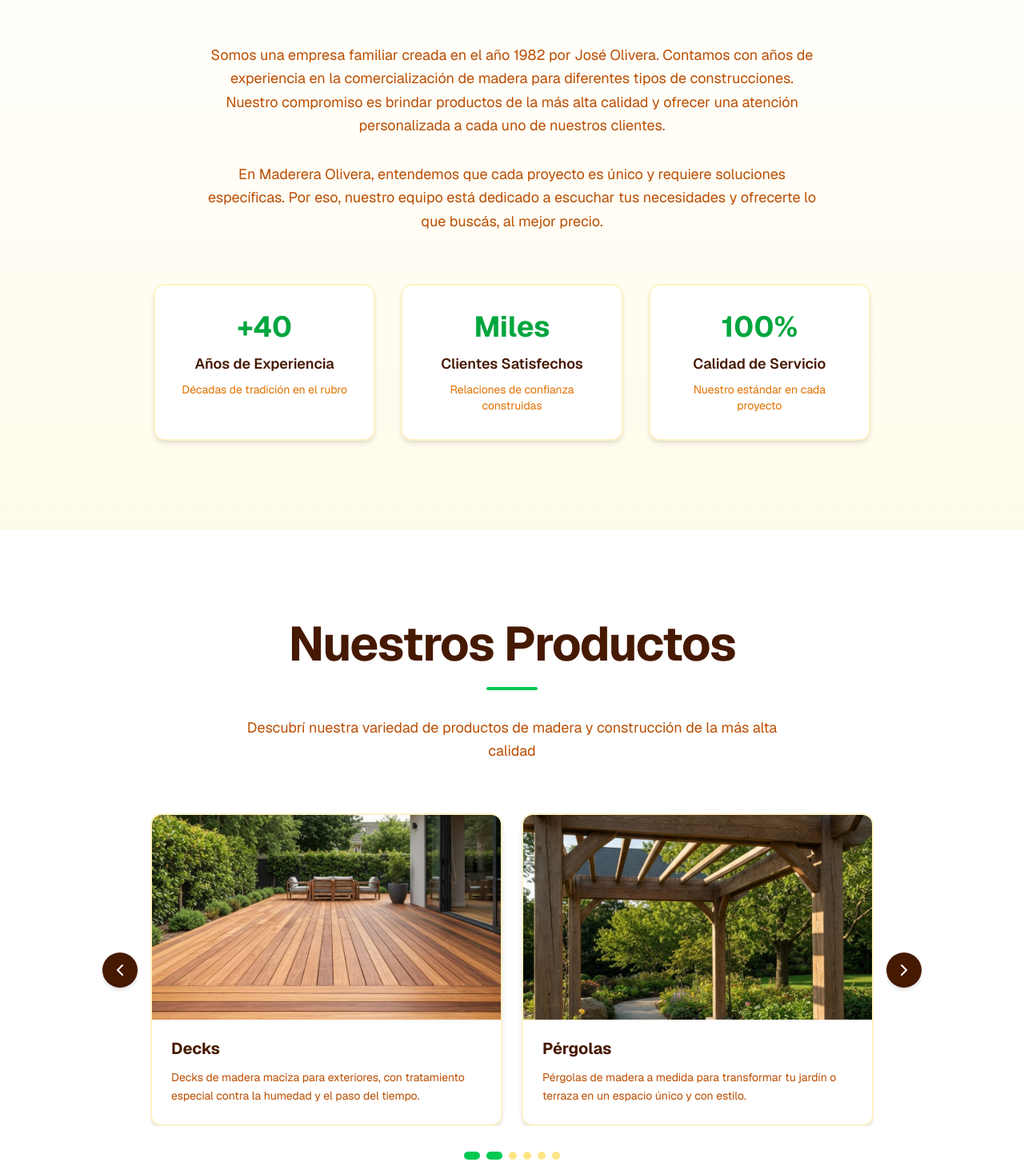
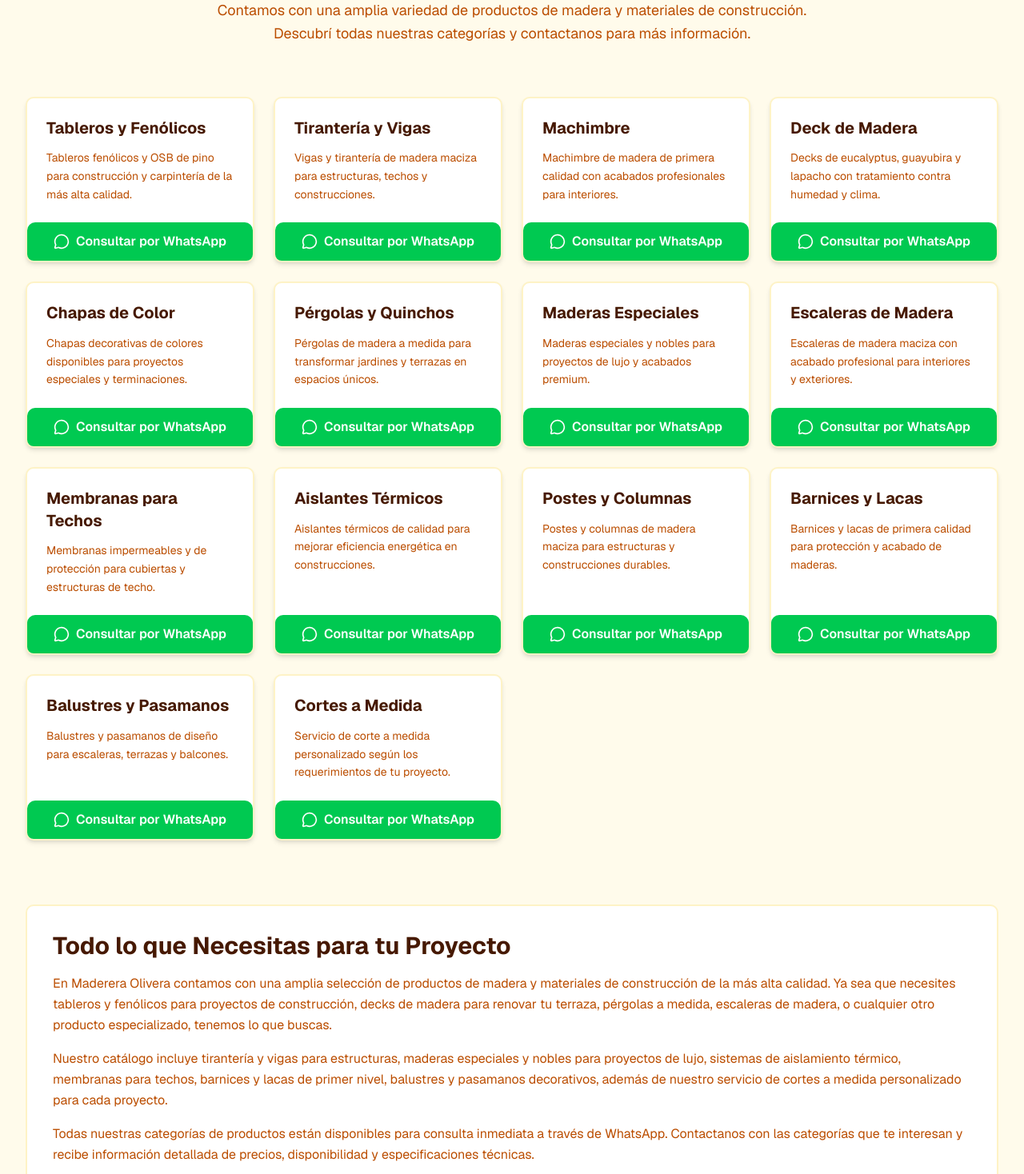
Before and after one commit to juampimichel99/MadereraOlivera, a Next.js app: page / in a window 1280 px wide. Shown: the part 1002-2470 px from the top of the page at 80% size. Built offline with nearby package versions, Linux system fonts and the light colour scheme.

Commit message:
feat: add SEO-optimized product categories section
Introduce new grid component with WhatsApp integration and SEO enhancements.

```diff
--- a/app/page.tsx
+++ b/app/page.tsx
@@ -1,5 +1,6 @@
 import { HeroSection } from '@/components/hero'
 import { AboutSection } from '@/components/about'
+import { ProductCategoriesSection } from '@/components/product-categories'
 import { ProductsSection } from '@/components/products'
 import { WoodsSection } from '@/components/woods'
 import { BenefitsSection } from '@/components/benefits'
@@ -12,6 +13,7 @@ export default function Home() {
   return (
     <div className="bg-background text-foreground">
       <HeroSection />
+      <ProductCategoriesSection />
       <AboutSection />
       <ProductsSection />
       <WoodsSection />
--- /dev/null
+++ b/components/product-categories.tsx
@@ -0,0 +1,185 @@
+'use client'
+
+import Link from 'next/link'
+import { MessageCircle } from 'lucide-react'
+
+interface ProductCategory {
+  id: string
+  name: string
+  description: string
+}
+
+const categories: ProductCategory[] = [
+  {
+    id: 'tableros-fenolicos',
+    name: 'Tableros y Fenólicos',
+    description: 'Tableros fenólicos y OSB de pino para construcción y carpintería de la más alta calidad.',
+  },
+  {
+    id: 'tiranteria-vigas',
+    name: 'Tirantería y Vigas',
+    description: 'Vigas y tirantería de madera maciza para estructuras, techos y construcciones.',
+  },
+  {
+    id: 'machimbre',
+    name: 'Machimbre',
+    description: 'Machimbre de madera de primera calidad con acabados profesionales para interiores.',
+  },
+  {
+    id: 'deck-madera',
+    name: 'Deck de Madera',
+    description: 'Decks de eucalyptus, guayubira y lapacho con tratamiento contra humedad y clima.',
+  },
+  {
+    id: 'chapas-color',
+    name: 'Chapas de Color',
+    description: 'Chapas decorativas de colores disponibles para proyectos especiales y terminaciones.',
+  },
+  {
+    id: 'pergolas-quinchos',
+    name: 'Pérgolas y Quinchos',
+    description: 'Pérgolas de madera a medida para transformar jardines y terrazas en espacios únicos.',
+  },
+  {
+    id: 'maderas-especiales',
+    name: 'Maderas Especiales',
+    description: 'Maderas especiales y nobles para proyectos de lujo y acabados premium.',
+  },
+  {
+    id: 'escaleras-madera',
+    name: 'Escaleras de Madera',
+    description: 'Escaleras de madera maciza con acabado profesional para interiores y exteriores.',
+  },
+  {
+    id: 'membranas-techos',
+    name: 'Membranas para Techos',
+    description: 'Membranas impermeables y de protección para cubiertas y estructuras de techo.',
+  },
+  {
+    id: 'aislantes-termicos',
+    name: 'Aislantes Térmicos',
+    description: 'Aislantes térmicos de calidad para mejorar eficiencia energética en construcciones.',
+  },
+  {
+    id: 'postes-columnas',
+    name: 'Postes y Columnas',
+    description: 'Postes y columnas de madera maciza para estructuras y construcciones durables.',
+  },
+  {
+    id: 'barnices-lacas',
+    name: 'Barnices y Lacas',
+    description: 'Barnices y lacas de primera calidad para protección y acabado de maderas.',
+  },
+  {
+    id: 'balustres-pasamanos',
+    name: 'Balustres y Pasamanos',
+    description: 'Balustres y pasamanos de diseño para escaleras, terrazas y balcones.',
+  },
+  {
+    id: 'cortes-medida',
+    name: 'Cortes a Medida',
+    description: 'Servicio de corte a medida personalizado según los requerimientos de tu proyecto.',
+  },
+]
+
+export function ProductCategoriesSection() {
+  const whatsappPhone = '5491153073523'
+
+  const handleCategoryClick = (categoryName: string) => {
+    const message = `Hola, quiero consultar sobre ${categoryName}.`
+    const encodedMessage = encodeURIComponent(message)
+    const whatsappUrl = `https://wa.me/${whatsappPhone}?text=${encodedMessage}`
+
+    // Track event if GA is available
+    if (typeof window !== 'undefined' && window.gtag) {
+      window.gtag('event', 'click_product_category', {
+        'event_category': 'productos',
+        'event_label': categoryName,
+      })
+    }
+
+    return whatsappUrl
+  }
+
+  return (
+    <section id="categorias-productos" className="py-16 sm:py-20 lg:py-24 px-4 sm:px-6 lg:px-8 bg-amber-50">
+      <div className="max-w-7xl mx-auto">
+        {/* Section Header */}
+        <div className="mb-12 sm:mb-16 text-center">
+          <h2 className="text-4xl sm:text-5xl lg:text-6xl font-bold text-amber-950 mb-4 tracking-tight">
+            Todas Nuestras Categorías
+          </h2>
+          <div className="w-20 h-1 bg-green-500 mx-auto mb-6 rounded-full"></div>
+          <p className="text-amber-700 text-lg leading-relaxed max-w-3xl mx-auto">
+            Contamos con una amplia variedad de productos de madera y materiales de construcción.
+            Descubrí todas nuestras categorías y contactanos para más información.
+          </p>
+        </div>
+
+        {/* Categories Grid */}
+        <div className="grid grid-cols-1 sm:grid-cols-2 lg:grid-cols-3 xl:grid-cols-4 gap-4 sm:gap-6">
+          {categories.map((category) => (
+            <div
+              key={category.id}
+              className="group flex flex-col h-full bg-white rounded-lg border-2 border-amber-100 hover:border-green-400 shadow-md hover:shadow-lg transition-all duration-300 overflow-hidden hover:-translate-y-1"
+            >
+              {/* Category Content */}
+              <div className="flex-1 flex flex-col p-5 sm:p-6 space-y-3">
+                <h3 className="font-bold text-amber-950 text-lg sm:text-xl leading-snug group-hover:text-green-600 transition-colors duration-200">
+                  {category.name}
+                </h3>
+                <p className="text-amber-700 text-sm leading-relaxed flex-1">
+                  {category.description}
+                </p>
+              </div>
+
+              {/* WhatsApp Button */}
+              <Link
+                href={handleCategoryClick(category.name)}
+                target="_blank"
+                rel="noopener noreferrer"
+                onClick={() => {
+                  if (typeof window !== 'undefined' && window.gtag) {
+                    window.gtag('event', 'conversion', {
+                      'send_to': 'AW-16521942603/LI7oCKuL-YscEMuso8Y9'
+                    })
+                  }
+                }}
+                className="flex items-center justify-center gap-2 bg-green-500 hover:bg-green-600 text-white font-semibold py-3 px-4 rounded-b-none rounded-lg transition-all duration-200 group-hover:shadow-md"
+              >
+                <MessageCircle className="w-5 h-5" />
+                <span>Consultar por WhatsApp</span>
+              </Link>
+            </div>
+          ))}
+        </div>
+
+        {/* SEO-friendly text content */}
+        <div className="mt-16 sm:mt-20 bg-white rounded-lg p-6 sm:p-8 border-2 border-amber-100">
+          <h3 className="text-2xl sm:text-3xl font-bold text-amber-950 mb-4">
+            Todo lo que Necesitas para tu Proyecto
+          </h3>
+          <div className="space-y-4 text-amber-700 leading-relaxed">
+            <p>
+              En Maderera Olivera contamos con una amplia selección de productos de madera y materiales
+              de construcción de la más alta calidad. Ya sea que necesites tableros y fenólicos para
+              proyectos de construcción, decks de madera para renovar tu terraza, pérgolas a medida,
+              escaleras de madera, o cualquier otro producto especializado, tenemos lo que buscas.
+            </p>
+            <p>
+              Nuestro catálogo incluye tirantería y vigas para estructuras, maderas especiales y nobles
+              para proyectos de lujo, sistemas de aislamiento térmico, membranas para techos, barnices
+              y lacas de primer nivel, balustres y pasamanos decorativos, además de nuestro servicio
+              de cortes a medida personalizado para cada proyecto.
+            </p>
+            <p>
+              Todas nuestras categorías de productos están disponibles para consulta inmediata a través
+              de WhatsApp. Contactanos con las categorías que te interesan y recibe información detallada
+              de precios, disponibilidad y especificaciones técnicas.
+            </p>
+          </div>
+        </div>
+      </div>
+    </section>
+  )
+}
```
